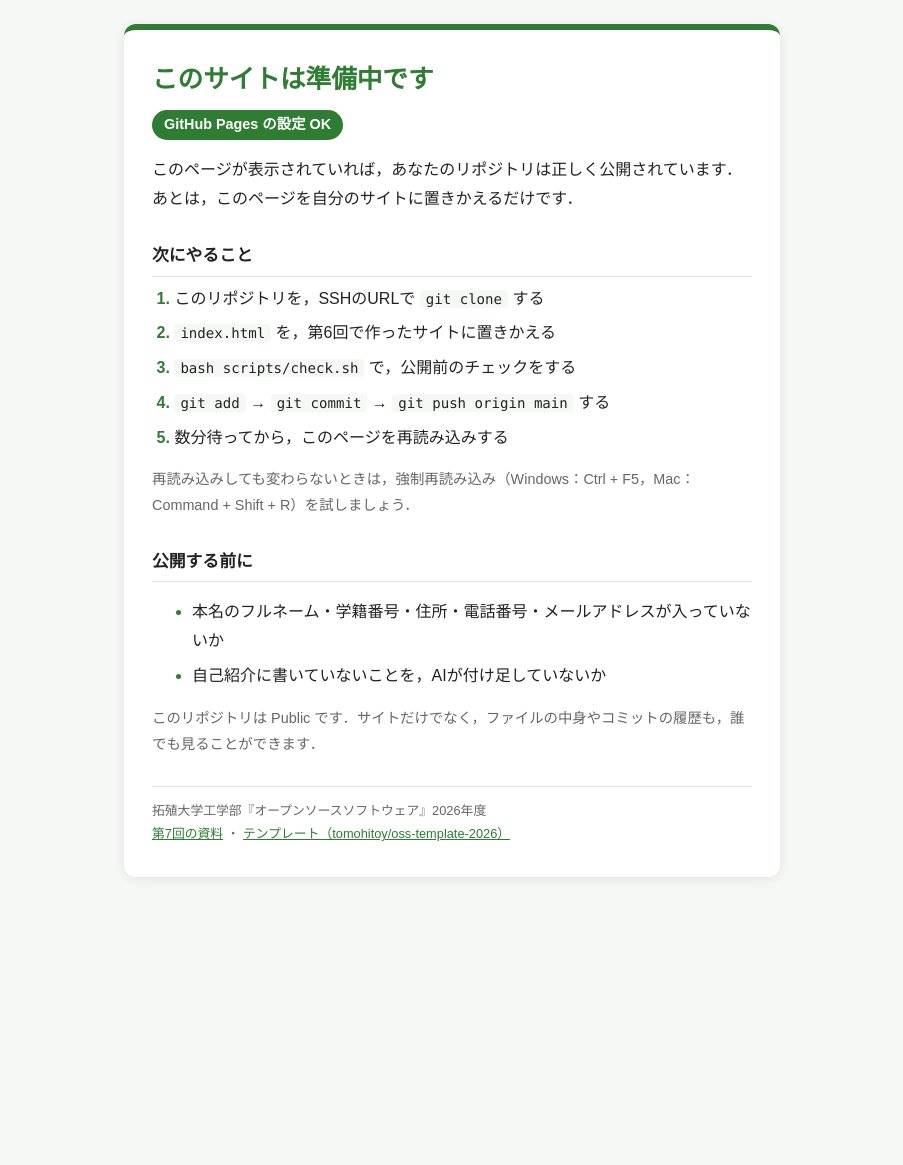
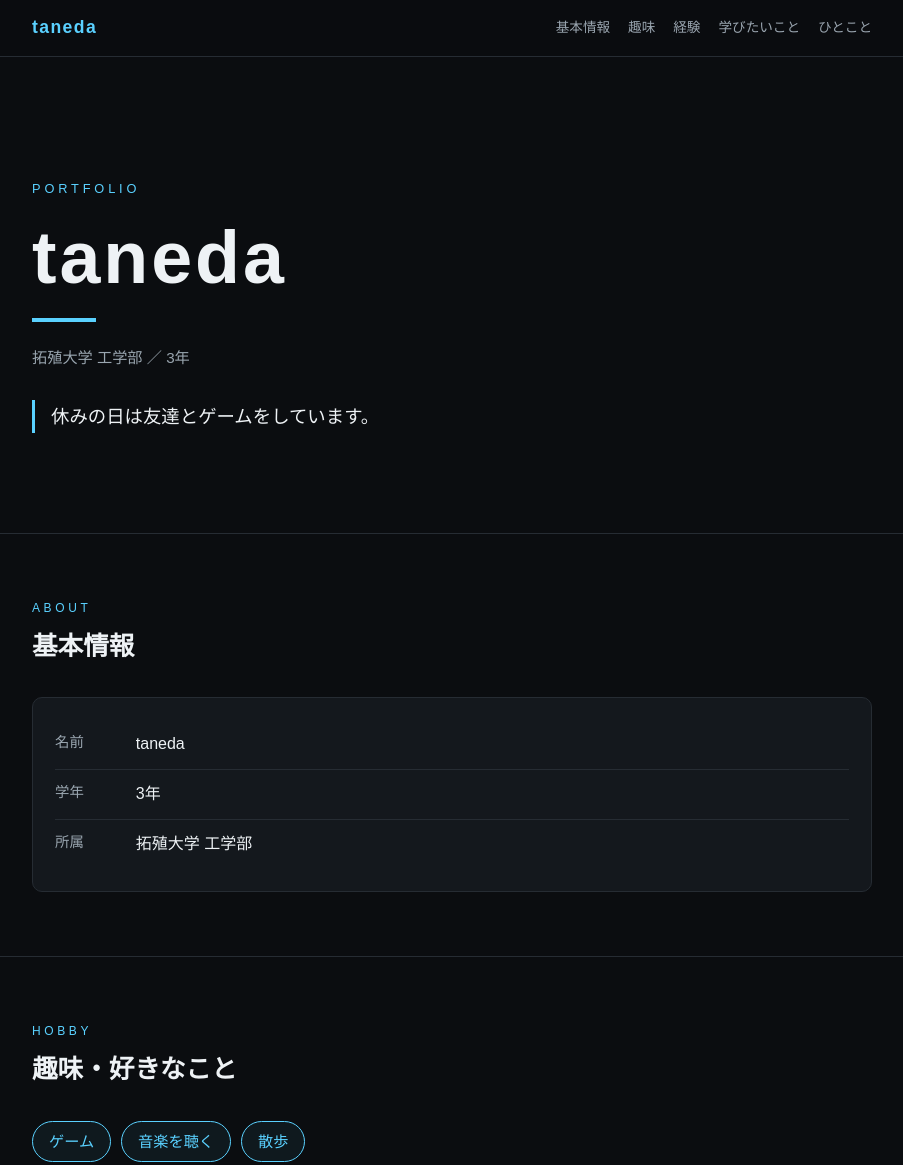
Before and after one commit to tkou479/tkou479.github.io, a plain HTML site: page index.html in a window 1280 px wide. Shown: the top 1165 px of the page, without its empty margins (188-1091 px from the left). Before the commit the page ends 901 px from the top, so only its background shows below. Drawn offline with Linux system fonts and the light colour scheme.

Commit message:
feat: 第６回で作ったサイトを公開する

```diff
--- a/index.html
+++ b/index.html
@@ -1,162 +1,404 @@
 <!DOCTYPE html>
-<!-- oss-template-2026:placeholder （この目印で，scripts/check.sh が「準備中」のページかどうかを見分けます） -->
-<!--
-  テンプレートの「準備中」のページです．
-  このページが https://ユーザー名.github.io/ に表示されたら，GitHub Pages の設定は成功です．
-  第7回の実習4で，このファイルを第6回で作った index.html に置きかえます．
--->
 <html lang="ja">
 <head>
+  <!-- 文字コードをUTF-8に指定 -->
   <meta charset="UTF-8">
-  <meta name="viewport" content="width=device-width, initial-scale=1">
-  <title>準備中</title>
+  <!-- スマートフォンで画面幅に合わせて表示するための設定 -->
+  <meta name="viewport" content="width=device-width, initial-scale=1.0">
+  <title>taneda のポートフォリオ</title>
+
   <style>
-    /* ===== 色の設定 ===== */
+    /* ==========================================
+       色の設定（黒と明るい水色）
+       ここを変えるとサイト全体の色が変わります
+       ========================================== */
     :root {
-      --main-color: #2e7d32;  /* メインの色（見出し・番号） */
-      --bg-color: #f5f8f5;    /* ページの背景の色 */
-      --card-color: #ffffff;  /* カードの背景の色 */
-      --text-color: #222222;  /* 文字の色 */
-      --sub-color: #666666;   /* 補足の文字の色 */
-      --line-color: #dfe6df;  /* 区切り線の色 */
+      --bg: #0b0d10;          /* 背景：黒に近い色 */
+      --bg-card: #14181d;     /* カードの背景：少し明るい黒 */
+      --accent: #5ad1ff;      /* アクセント：明るい水色 */
+      --text: #eef2f5;        /* 本文の文字色 */
+      --text-sub: #9aa6b0;    /* 補足の文字色（グレー） */
+      --line: #262c33;        /* 区切り線・枠線の色 */
     }
 
-    /* パソコンやスマートフォンがダークモードのときの色 */
-    @media (prefers-color-scheme: dark) {
-      :root {
-        --main-color: #81c784;
-        --bg-color: #121512;
-        --card-color: #1e231e;
-        --text-color: #e8ece8;
-        --sub-color: #a0a8a0;
-        --line-color: #2f362f;
-      }
+    /* ==========================================
+       全体の基本設定
+       ========================================== */
+    * {
+      box-sizing: border-box; /* 幅の計算に余白と枠線を含める */
+      margin: 0;
+      padding: 0;
     }
 
-    /* ページ全体：カードを画面のまんなかに置く */
-    body {
-      margin: 0;
-      min-height: 100vh;
-      display: flex;
-      align-items: center;
-      justify-content: center;
-      padding: 24px 16px;
-      box-sizing: border-box;
-      font-family: "Hiragino Sans", "Yu Gothic", "Meiryo", sans-serif;
-      line-height: 1.8;
-      color: var(--text-color);
-      background: var(--bg-color);
+    html {
+      scroll-behavior: smooth; /* ページ内リンクをなめらかに移動 */
     }
 
-    /* まんなかのカード */
-    main {
-      width: 100%;
-      max-width: 600px;
-      padding: 32px 28px;
-      background: var(--card-color);
-      border-top: 6px solid var(--main-color);
-      border-radius: 12px;
-      box-shadow: 0 2px 12px rgba(0, 0, 0, 0.08);
+    body {
+      background: var(--bg);
+      color: var(--text);
+      font-family: "Hiragino Kaku Gothic ProN", "Hiragino Sans", "Meiryo", sans-serif;
+      line-height: 1.8;
+      -webkit-text-size-adjust: 100%; /* スマホで文字サイズが勝手に変わるのを防ぐ */
     }
 
-    h1 {
-      margin: 0 0 4px;
-      font-size: clamp(1.3rem, 6vw, 1.6rem);  /* スマートフォンでは少し小さくする */
-      line-height: 1.4;
-      color: var(--main-color);
+    /* 各セクションの中身を中央に寄せる共通設定 */
+    .container {
+      max-width: 880px;
+      margin: 0 auto;
+      padding: 0 20px;
     }
 
-    h2 {
-      margin: 28px 0 8px;
-      padding-bottom: 4px;
-      font-size: 1.05rem;
-      border-bottom: 1px solid var(--line-color);
+    /* ==========================================
+       ヘッダー（上部ナビゲーション）
+       ========================================== */
+    header {
+      position: sticky;           /* スクロールしても上に固定 */
+      top: 0;
+      z-index: 10;
+      background: rgba(11, 13, 16, 0.92);
+      border-bottom: 1px solid var(--line);
     }
 
-    /* 「設定は成功」のバッジ */
-    .badge {
-      display: inline-block;
-      margin: 8px 0 0;
-      padding: 2px 12px;
-      font-size: 0.9rem;
-      font-weight: bold;
-      color: var(--card-color);
-      background: var(--main-color);
-      border-radius: 999px;
+    header .container {
+      display: flex;
+      flex-wrap: wrap;            /* 狭い画面では折り返す */
+      align-items: center;
+      justify-content: space-between;
+      gap: 8px 16px;
+      padding-top: 12px;
+      padding-bottom: 12px;
     }
 
-    /* 「次にやること」の番号つきリスト */
-    ol {
-      margin: 0;
-      padding-left: 1.4em;
-    }
-    li {
-      margin-bottom: 6px;
-    }
-    li::marker {
+    /* 左上のロゴ（名前） */
+    .logo {
       font-weight: bold;
-      color: var(--main-color);
+      font-size: 1.1rem;
+      letter-spacing: 0.08em;
+      color: var(--accent);
+      text-decoration: none;
     }
 
-    /* コマンドの見た目 */
-    code {
-      padding: 1px 6px;
-      font-family: "SFMono-Regular", Consolas, monospace;
-      font-size: 0.88em;
-      background: var(--bg-color);
-      border-radius: 4px;
-      white-space: nowrap;  /* コマンドの途中で折り返さない */
+    /* ナビゲーションのリンク一覧 */
+    nav ul {
+      display: flex;
+      flex-wrap: wrap;
+      gap: 4px 18px;
+      list-style: none;
     }
 
-    /* 補足の小さな文字 */
-    .sub {
-      font-size: 0.9rem;
-      color: var(--sub-color);
+    nav a {
+      color: var(--text-sub);
+      text-decoration: none;
+      font-size: 0.85rem;
+      padding: 4px 0;
+      border-bottom: 2px solid transparent;
+      transition: color 0.2s, border-color 0.2s;
     }
 
-    /* いちばん下の小さな文字 */
+    /* マウスを乗せたとき水色にする */
+    nav a:hover {
+      color: var(--accent);
+      border-bottom-color: var(--accent);
+    }
+
+    /* ==========================================
+       ヒーロー（最初に目に入る大きな紹介部分）
+       ========================================== */
+    .hero {
+      padding: 90px 0 80px;
+      border-bottom: 1px solid var(--line);
+    }
+
+    /* 小さな英字ラベル */
+    .hero .label {
+      color: var(--accent);
+      font-size: 0.8rem;
+      letter-spacing: 0.3em;
+      margin-bottom: 16px;
+    }
+
+    /* 名前（大きな見出し） */
+    .hero h1 {
+      font-size: clamp(2.6rem, 11vw, 4.6rem); /* 画面幅に応じて大きさが変わる */
+      line-height: 1.15;
+      letter-spacing: 0.04em;
+      margin-bottom: 8px;
+    }
+
+    /* 名前の横に引く水色の線 */
+    .hero h1::after {
+      content: "";
+      display: block;
+      width: 64px;
+      height: 4px;
+      background: var(--accent);
+      margin-top: 18px;
+    }
+
+    /* 所属・学年 */
+    .hero .affiliation {
+      color: var(--text-sub);
+      margin-top: 22px;
+      font-size: 0.95rem;
+    }
+
+    /* キャッチコピー */
+    .hero .catch {
+      margin-top: 28px;
+      font-size: 1.15rem;
+      padding-left: 16px;
+      border-left: 3px solid var(--accent);
+    }
+
+    /* ==========================================
+       セクション共通のデザイン
+       ========================================== */
+    section {
+      padding: 64px 0;
+      border-bottom: 1px solid var(--line);
+    }
+
+    /* セクションの英字ラベル */
+    .section-label {
+      color: var(--accent);
+      font-size: 0.75rem;
+      letter-spacing: 0.3em;
+      margin-bottom: 4px;
+    }
+
+    /* セクションの見出し */
+    h2 {
+      font-size: 1.6rem;
+      margin-bottom: 28px;
+    }
+
+    /* ==========================================
+       カード（枠付きの箱）
+       ========================================== */
+    .card {
+      background: var(--bg-card);
+      border: 1px solid var(--line);
+      border-radius: 10px;
+      padding: 22px;
+    }
+
+    .card h3 {
+      font-size: 1rem;
+      color: var(--accent);
+      margin-bottom: 10px;
+    }
+
+    /* カードを並べるグリッド：スマホでは1列、広い画面では2列 */
+    .grid {
+      display: grid;
+      grid-template-columns: 1fr;
+      gap: 16px;
+    }
+
+    /* ==========================================
+       基本情報の表
+       ========================================== */
+    .info-list {
+      list-style: none;
+    }
+
+    .info-list li {
+      display: flex;
+      gap: 16px;
+      padding: 10px 0;
+      border-bottom: 1px solid var(--line);
+    }
+
+    .info-list li:last-child {
+      border-bottom: none;
+    }
+
+    /* 項目名（名前・学年など） */
+    .info-list .key {
+      flex: 0 0 4.5em;
+      color: var(--text-sub);
+      font-size: 0.9rem;
+    }
+
+    /* ==========================================
+       タグ風の表示（趣味・言語の一覧に使用）
+       ========================================== */
+    .tags {
+      display: flex;
+      flex-wrap: wrap;
+      gap: 10px;
+      list-style: none;
+    }
+
+    .tags li {
+      padding: 6px 16px;
+      border: 1px solid var(--accent);
+      border-radius: 999px;
+      color: var(--accent);
+      font-size: 0.95rem;
+      background: rgba(90, 209, 255, 0.06);
+    }
+
+    /* ==========================================
+       学びたいことのリスト
+       ========================================== */
+    .goal-list {
+      list-style: none;
+    }
+
+    .goal-list li {
+      position: relative;
+      padding: 12px 0 12px 28px;
+      border-bottom: 1px solid var(--line);
+    }
+
+    .goal-list li:last-child {
+      border-bottom: none;
+    }
+
+    /* 項目の頭につける水色の四角 */
+    .goal-list li::before {
+      content: "";
+      position: absolute;
+      left: 0;
+      top: 1.35em;
+      width: 10px;
+      height: 10px;
+      background: var(--accent);
+    }
+
+    /* ==========================================
+       フッター
+       ========================================== */
     footer {
-      margin-top: 28px;
-      padding-top: 12px;
+      padding: 32px 0;
+      text-align: center;
+      color: var(--text-sub);
       font-size: 0.8rem;
-      color: var(--sub-color);
-      border-top: 1px solid var(--line-color);
     }
-    a {
-      color: var(--main-color);
+
+    /* ==========================================
+       画面が広いとき（タブレット・PC）の調整
+       ========================================== */
+    @media (min-width: 640px) {
+      .grid {
+        grid-template-columns: 1fr 1fr; /* 2列にする */
+      }
+      .hero {
+        padding: 120px 0 100px;
+      }
     }
   </style>
 </head>
+
 <body>
+
+  <!-- ===== ヘッダー：ロゴとページ内リンク ===== -->
+  <header>
+    <div class="container">
+      <a class="logo" href="#top">taneda</a>
+      <nav>
+        <ul>
+          <li><a href="#about">基本情報</a></li>
+          <li><a href="#hobby">趣味</a></li>
+          <li><a href="#skills">経験</a></li>
+          <li><a href="#goal">学びたいこと</a></li>
+          <li><a href="#message">ひとこと</a></li>
+        </ul>
+      </nav>
+    </div>
+  </header>
+
   <main>
-    <h1>このサイトは準備中です</h1>
-    <p class="badge">GitHub Pages の設定 OK</p>
-    <p>このページが表示されていれば，あなたのリポジトリは正しく公開されています．
-      あとは，このページを自分のサイトに置きかえるだけです．</p>
 
-    <h2>次にやること</h2>
-    <ol>
-      <li>このリポジトリを，SSHのURLで <code>git clone</code> する</li>
-      <li><code>index.html</code> を，第6回で作ったサイトに置きかえる</li>
-      <li><code>bash scripts/check.sh</code> で，公開前のチェックをする</li>
-      <li><code>git add</code> → <code>git commit</code> → <code>git push origin main</code> する</li>
-      <li>数分待ってから，このページを再読み込みする</li>
-    </ol>
-    <p class="sub">再読み込みしても変わらないときは，強制再読み込み（Windows：Ctrl + F5，Mac：Command + Shift + R）を試しましょう．</p>
+    <!-- ===== ヒーロー：名前とキャッチコピー ===== -->
+    <div class="hero" id="top">
+      <div class="container">
+        <p class="label">PORTFOLIO</p>
+        <h1>taneda</h1>
+        <p class="affiliation">拓殖大学 工学部 ／ 3年</p>
+        <p class="catch">休みの日は友達とゲームをしています。</p>
+      </div>
+    </div>
 
-    <h2>公開する前に</h2>
-    <ul>
-      <li>本名のフルネーム・学籍番号・住所・電話番号・メールアドレスが入っていないか</li>
-      <li>自己紹介に書いていないことを，AIが付け足していないか</li>
-    </ul>
-    <p class="sub">このリポジトリは Public です．サイトだけでなく，ファイルの中身やコミットの履歴も，誰でも見ることができます．</p>
+    <!-- ===== 基本情報 ===== -->
+    <section id="about">
+      <div class="container">
+        <p class="section-label">ABOUT</p>
+        <h2>基本情報</h2>
+        <div class="card">
+          <ul class="info-list">
+            <li><span class="key">名前</span><span>taneda</span></li>
+            <li><span class="key">学年</span><span>3年</span></li>
+            <li><span class="key">所属</span><span>拓殖大学 工学部</span></li>
+          </ul>
+        </div>
+      </div>
+    </section>
 
-    <footer>
-      拓殖大学工学部『オープンソースソフトウェア』2026年度<br>
-      <a href="https://github.com/tomohitoy/oss-practice-2026/blob/main-07/chap07/README.md">第7回の資料</a>
-      ・
-      <a href="https://github.com/tomohitoy/oss-template-2026">テンプレート（tomohitoy/oss-template-2026）</a>
-    </footer>
+    <!-- ===== 趣味・好きなこと ===== -->
+    <section id="hobby">
+      <div class="container">
+        <p class="section-label">HOBBY</p>
+        <h2>趣味・好きなこと</h2>
+        <ul class="tags">
+          <li>ゲーム</li>
+          <li>音楽を聴く</li>
+          <li>散歩</li>
+        </ul>
+      </div>
+    </section>
+
+    <!-- ===== プログラミング経験 ===== -->
+    <section id="skills">
+      <div class="container">
+        <p class="section-label">EXPERIENCE</p>
+        <h2>プログラミング経験</h2>
+        <ul class="tags">
+          <li>Java</li>
+          <li>HTML / CSS / JS</li>
+          <li>Python</li>
+          <li>Go言語</li>
+          <li>Haskell</li>
+          <li>Prolog</li>
+        </ul>
+      </div>
+    </section>
+
+    <!-- ===== この授業で学びたいこと ===== -->
+    <section id="goal">
+      <div class="container">
+        <p class="section-label">GOAL</p>
+        <h2>この授業で学びたいこと</h2>
+        <div class="card">
+          <ul class="goal-list">
+            <li>OSSの使い方とその上での注意点</li>
+            <li>OSSの未来予想図</li>
+          </ul>
+        </div>
+      </div>
+    </section>
+
+    <!-- ===== ひとこと ===== -->
+    <section id="message">
+      <div class="container">
+        <p class="section-label">MESSAGE</p>
+        <h2>ひとこと</h2>
+        <div class="card">
+          <p>昔はまっていたゲームが、最近サービス終了を発表してしまいました。</p>
+        </div>
+      </div>
+    </section>
+
   </main>
+
+  <!-- ===== フッター ===== -->
+  <footer>
+    <div class="container">
+      <p>&copy; taneda</p>
+    </div>
+  </footer>
+
 </body>
 </html>
```
